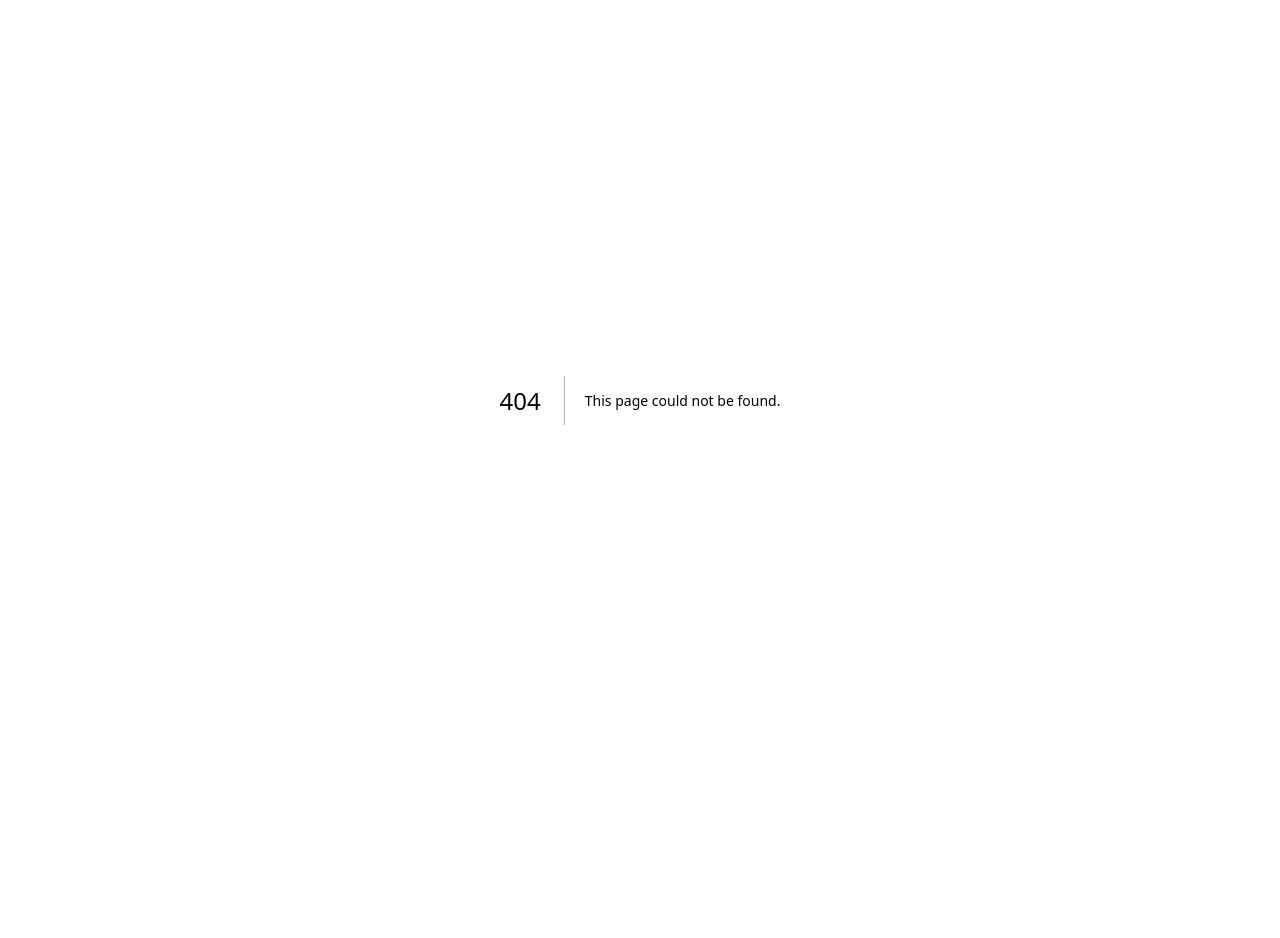
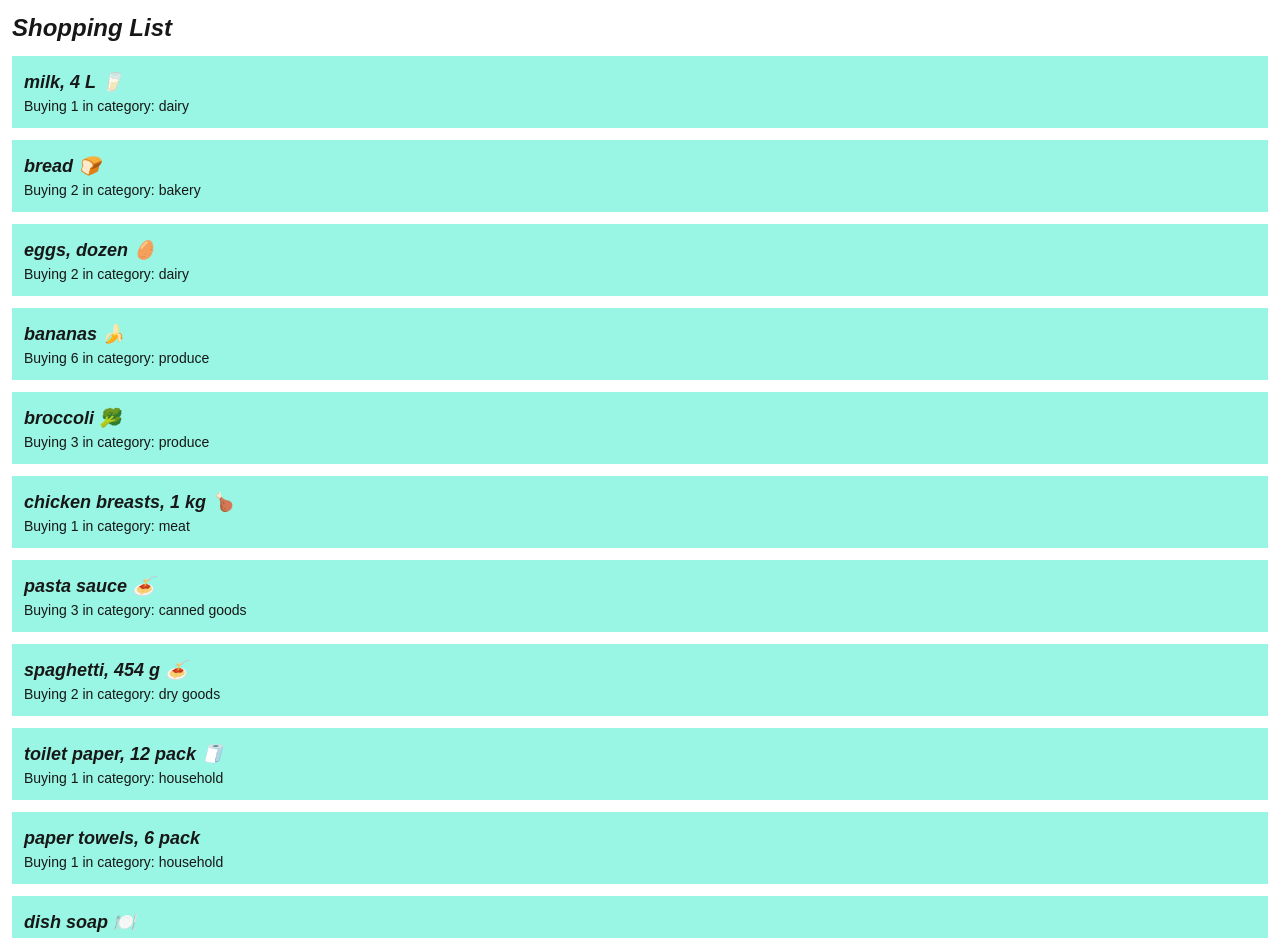
Before and after one commit to Kikunoha/cprg306-assignments, a Next.js app: page /week-3 in a window 1280 px wide. Before the commit this address had no page. Shown: the top 938 px of the page. Before the commit the page ends 800 px from the top, so only its background shows below. Built offline with nearby package versions, Linux system fonts and the light colour scheme.

Commit message:
week-3 assignment

```diff
--- a/app/page.js
+++ b/app/page.js
@@ -4,6 +4,7 @@
       <main>
         <h1>CPRG 306: Web Development 2 - Assignments</h1>
         <p><Link href="/week-2">Week 2 Assignment</Link></p>
+        <p><Link href="/week-3">Week 3 Assignment</Link></p>
       </main>
     );
 }
--- /dev/null
+++ b/app/week-3/item-list.js
@@ -0,0 +1,92 @@
+import Item from "./item";
+export default function ItemList()
+{
+    const Item1 = {
+        name: "milk, 4 L 🥛",
+        quantity: 1,
+        category: "dairy",
+    };
+
+    const Item2 = {
+        name: "bread 🍞",
+        quantity: 2,
+        category: "bakery",
+    };
+
+    const Item3 = {
+        name: "eggs, dozen 🥚",
+        quantity: 2,
+        category: "dairy",
+    };
+
+    const Item4 = {
+        name: "bananas 🍌",
+        quantity: 6,
+        category: "produce",
+    };
+
+    const Item5 = {
+        name: "broccoli 🥦",
+        quantity: 3,
+        category: "produce",
+    };
+
+    const Item6 = {
+        name: "chicken breasts, 1 kg 🍗",
+        quantity: 1,
+        category: "meat",
+    };
+
+    const Item7 = {
+        name: "pasta sauce 🍝",
+        quantity: 3,
+        category: "canned goods",
+    };
+
+    const Item8 = {
+        name: "spaghetti, 454 g 🍝",
+        quantity: 2,
+        category: "dry goods",
+    };
+
+    const Item9 = {
+        name: "toilet paper, 12 pack 🧻",
+        quantity: 1,
+        category: "household",
+    };
+
+    const Item10 = {
+        name: "paper towels, 6 pack",
+        quantity: 1,
+        category: "household",
+    };
+
+    const Item11 = {
+        name: "dish soap 🍽️",
+        quantity: 1,
+        category: "household",
+    };
+
+    const Item12 = {
+        name: "hand soap 🧼",
+        quantity: 4,
+        category: "household",
+    };
+
+    return(
+        <section>
+            <Item {...Item1}/>
+            <Item {...Item2}/>
+            <Item {...Item3}/>
+            <Item {...Item4}/>
+            <Item {...Item5}/>
+            <Item {...Item6}/>
+            <Item {...Item7}/>
+            <Item {...Item8}/>
+            <Item {...Item9}/>
+            <Item {...Item10}/>
+            <Item {...Item11}/>
+            <Item {...Item12}/>
+        </section>
+    );
+}
--- /dev/null
+++ b/app/week-3/item.js
@@ -0,0 +1,10 @@
+export default function Item(props)
+{
+    const {name, quantity, category} = props
+    return(
+        <ul className = "p-3 m-3 bg-teal-200">
+            <li className = "text-lg font-bold italic">{name}</li>
+            <li className = "text-sm">Buying {quantity} in category: {category}</li>
+        </ul>
+    );
+}
--- /dev/null
+++ b/app/week-3/page.js
@@ -0,0 +1,10 @@
+import ItemList from "./item-list";
+export default function Page()
+{
+    return(
+        <main>
+            <h1 className = "text-2xl font-bold italic m-3">Shopping List</h1>
+            <ItemList/>
+        </main>
+    )
+}
```
